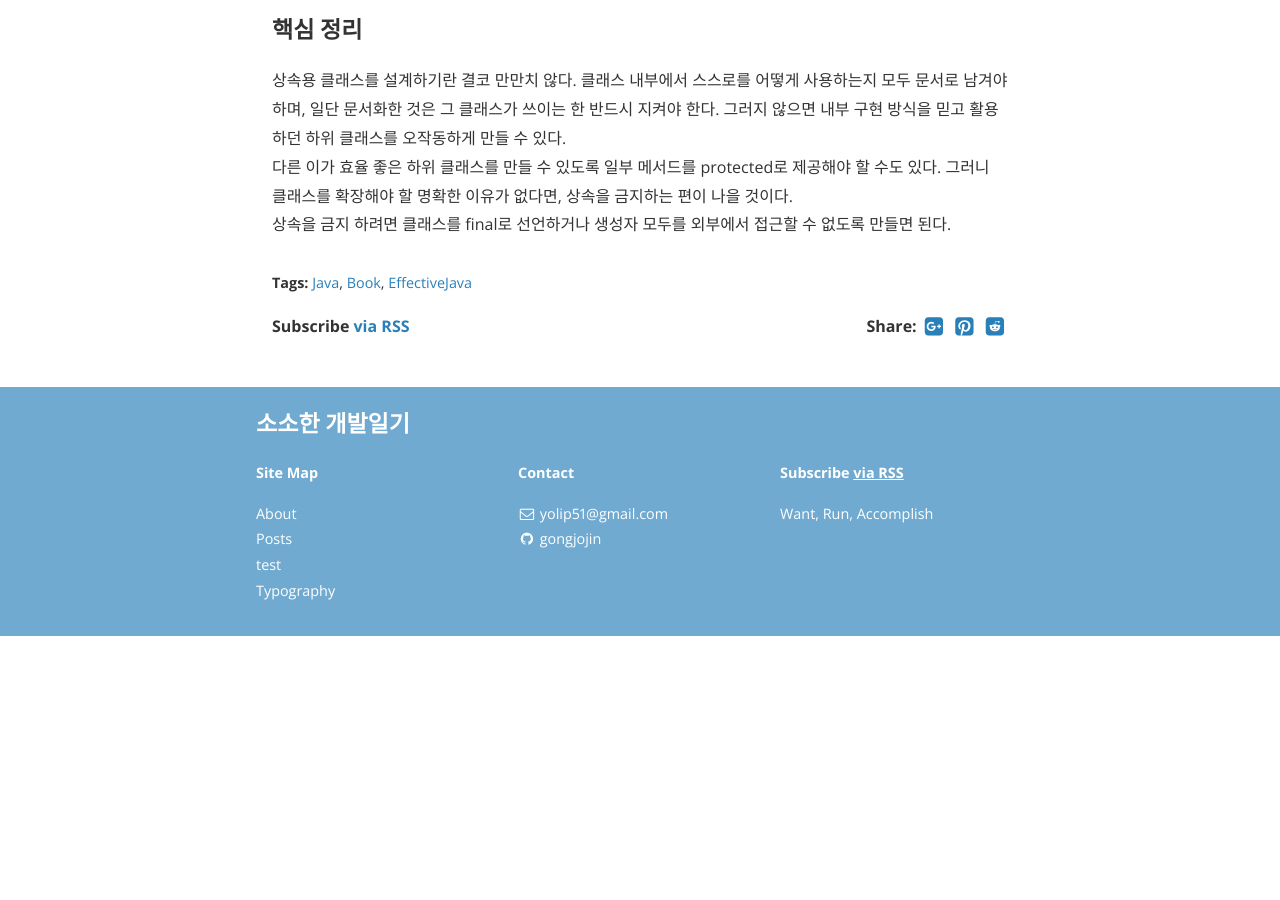
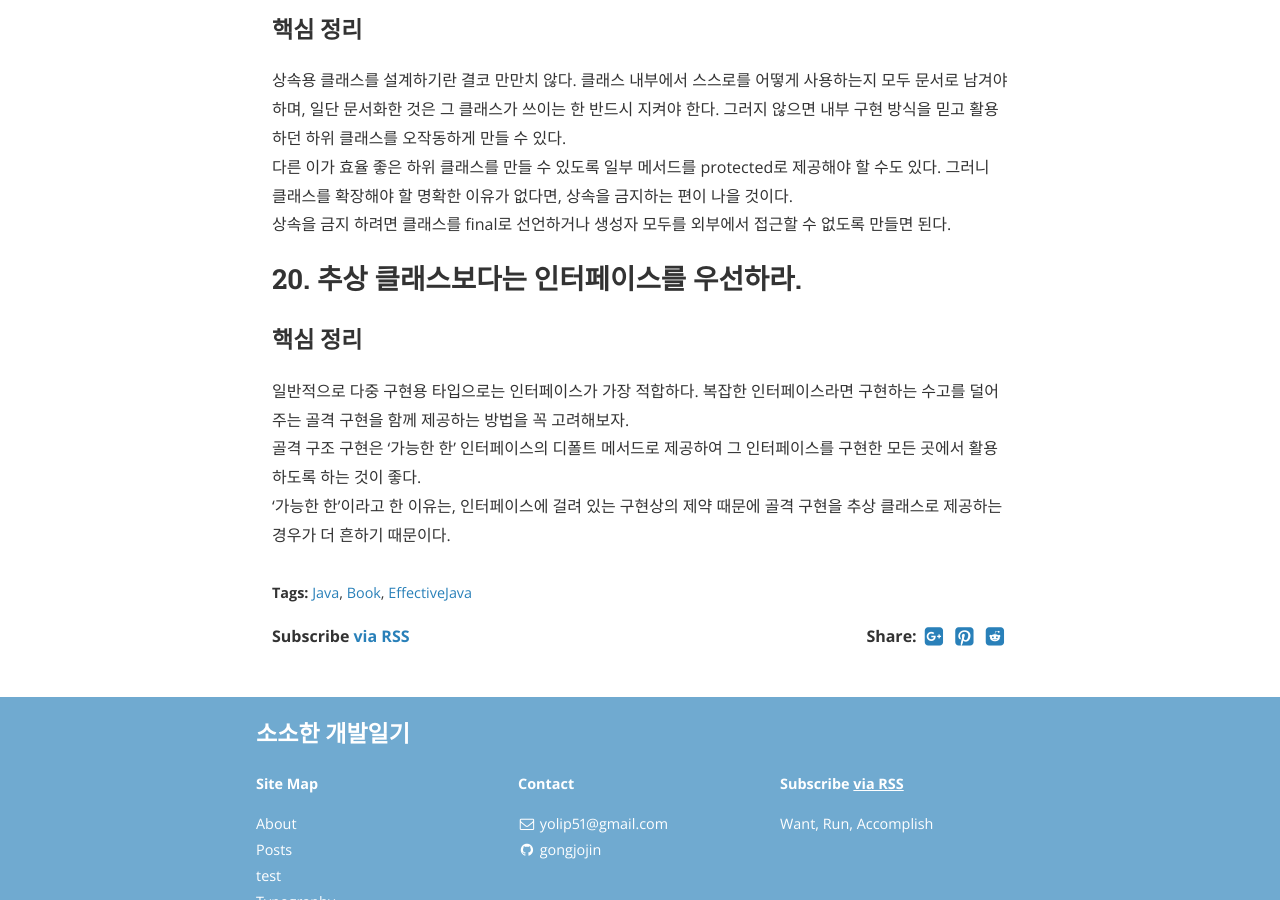
Before and after one commit to gonghojin/gonghojin.github.io, a Jekyll site: the page built from _posts/book/java/effectiveJava/2019-09-28-effectiveJava3.md, in a window 1280 px wide and 900 px high, scrolled down 2081 px. Built offline with Jekyll 4.4.1, drawn with Linux system fonts in a browser that asks for light colours; nearby versions of some CDN libraries; comment, search, counter and statistics services are not loaded; before the commit the page ends 2717 px from its top, so only the background shows below that.

Commit message:
Add: 이펙티브자바_20_추상 클래스보다는 인터페이스를 우선하라

```diff
--- a/_posts/book/java/effectiveJava/2019-09-28-effectiveJava3.md
+++ b/_posts/book/java/effectiveJava/2019-09-28-effectiveJava3.md
@@ -44,3 +44,9 @@ public 클래스는 `절대 가변 필드를 직접 노출해서는 안 된다.`
 상속용 클래스를 설계하기란 결코 만만치 않다. 클래스 내부에서 스스로를 어떻게 사용하는지 모두 문서로 남겨야 하며, 일단 문서화한 것은 그 클래스가 쓰이는 한 반드시 지켜야 한다. 그러지 않으면 내부 구현 방식을 믿고 활용하던 하위 클래스를 오작동하게 만들 수 있다.
 다른 이가 효율 좋은 하위 클래스를 만들 수 있도록 일부 메서드를 protected로 제공해야 할 수도 있다. 그러니 클래스를 확장해야 할 명확한 이유가 없다면, 상속을 금지하는 편이 나을 것이다.
 상속을 금지 하려면 클래스를 final로 선언하거나 생성자 모두를 외부에서 접근할 수 없도록 만들면 된다.
+
+## 20. 추상 클래스보다는 인터페이스를 우선하라.
+### 핵심 정리
+일반적으로 다중 구현용 타입으로는 인터페이스가 가장 적합하다. 복잡한 인터페이스라면 구현하는 수고를 덜어주는 골격 구현을 함께 제공하는 방법을 꼭 고려해보자.
+골격 구조 구현은 '가능한 한' 인터페이스의 디폴트 메서드로 제공하여 그 인터페이스를 구현한 모든 곳에서 활용하도록 하는 것이 좋다.
+'가능한 한'이라고 한 이유는, 인터페이스에 걸려 있는 구현상의 제약 때문에 골격 구현을 추상 클래스로 제공하는 경우가 더 흔하기 때문이다.
```
